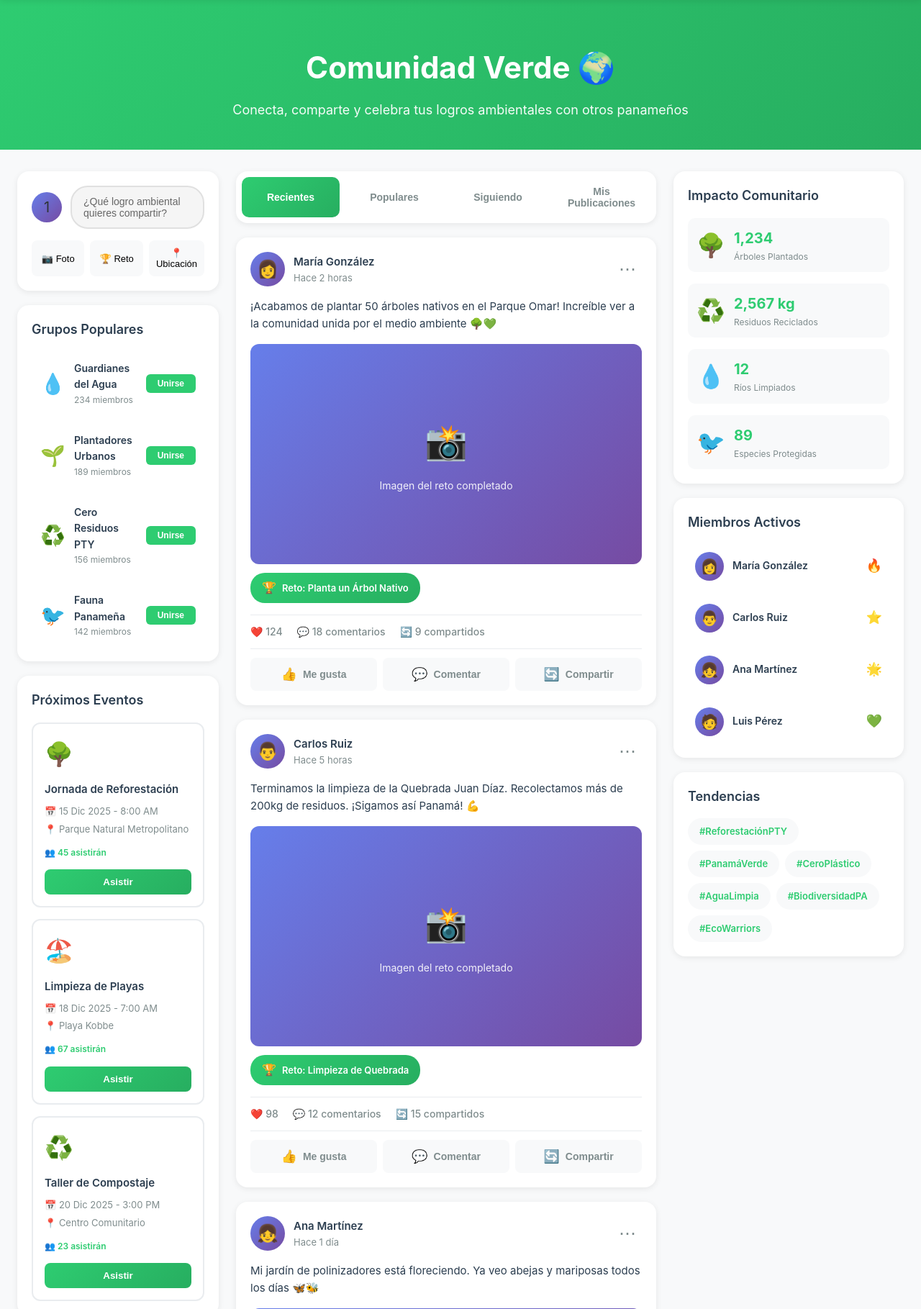
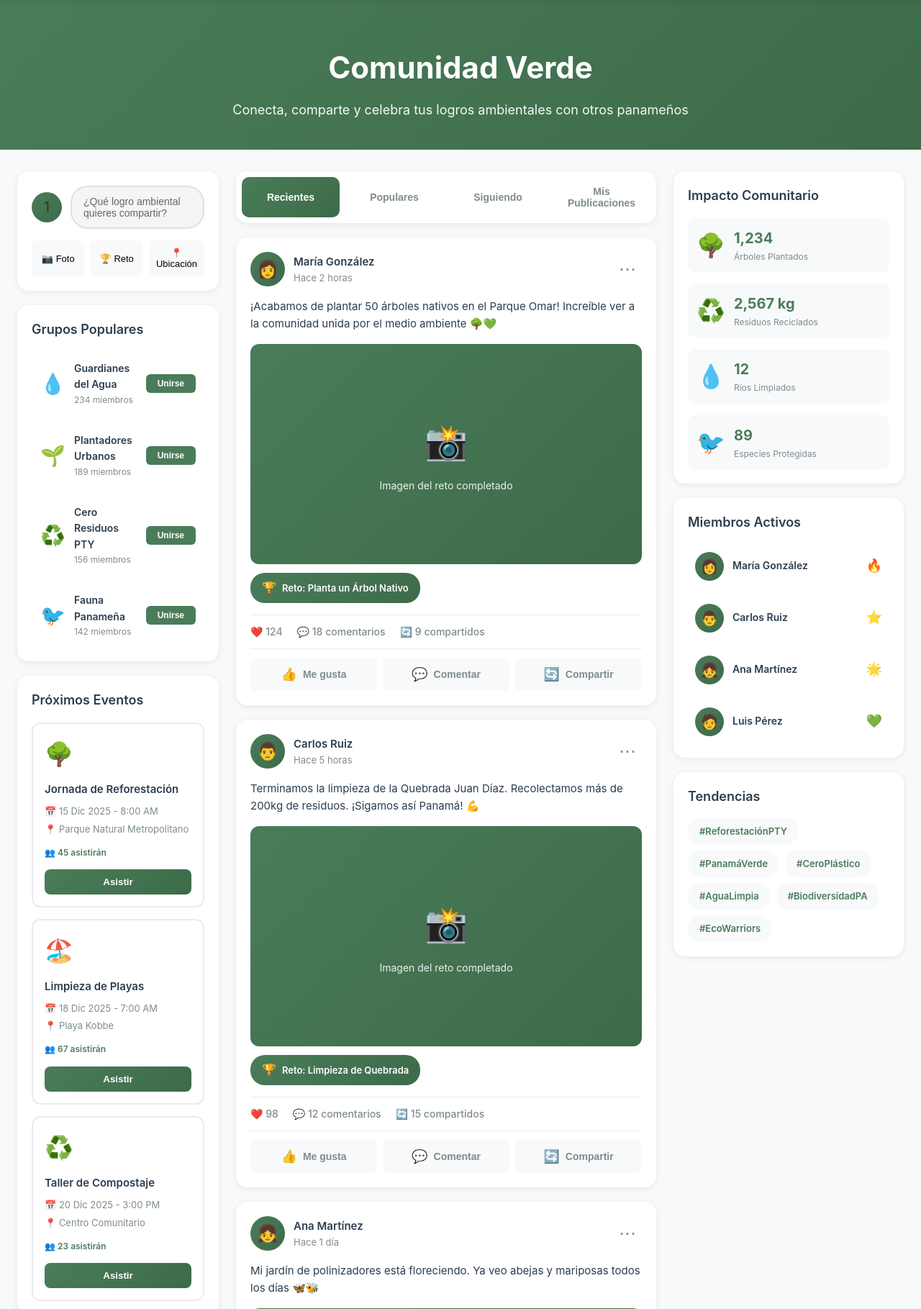
Before and after one commit to NathalyB-Mcklean/RETOS-VERDES, a PHP site: page /retos-verdes/comunidad.php in a window 1280 px wide. Shown: the part 83-1902 px from the top of the page at 72% size. Run offline with PHP 8.4, Linux system fonts and the light colour scheme; the visitor is signed in with stand-in values (Sample User, id 1); some web fonts are replaced.

Commit message:
Cambio de colores

```diff
--- a/comunidad.css
+++ b/comunidad.css
@@ -1,10 +1,10 @@
 /* ============================================
-   PÁGINA DE COMUNIDAD - ESTILOS
+   PÁGINA DE COMUNIDAD - ESTILOS (Tonos Verdes)
    ============================================ */
 
 /* Hero Section */
 .community-hero {
-    background: linear-gradient(135deg, #2ecc71 0%, #27ae60 100%);
+    background: linear-gradient(135deg, #4a7c59 0%, #3d6b4a 100%);
     padding: 60px 0 40px;
     color: white;
     text-align: center;
@@ -65,7 +65,7 @@
     width: 42px;
     height: 42px;
     border-radius: 50%;
-    background: linear-gradient(135deg, #667eea 0%, #764ba2 100%);
+    background: linear-gradient(135deg, #4a7c59 0%, #3d6b4a 100%);
     display: flex;
     align-items: center;
     justify-content: center;
@@ -86,7 +86,7 @@
 }
 
 .post-input:hover {
-    border-color: #2ecc71;
+    border-color: #4a7c59;
     background: white;
 }
 
@@ -169,7 +169,7 @@
 
 .btn-join {
     padding: 6px 16px;
-    background: #2ecc71;
+    background: #4a7c59;
     color: white;
     border: none;
     border-radius: 6px;
@@ -180,7 +180,7 @@
 }
 
 .btn-join:hover {
-    background: #27ae60;
+    background: #3d6b4a;
     transform: scale(1.05);
 }
 
@@ -199,8 +199,8 @@
 }
 
 .event-item:hover {
-    border-color: #2ecc71;
-    box-shadow: 0 4px 12px rgba(46, 204, 113, 0.15);
+    border-color: #4a7c59;
+    box-shadow: 0 4px 12px rgba(74, 124, 89, 0.15);
 }
 
 .event-icon {
@@ -230,7 +230,7 @@
 .event-participants {
     display: inline-block;
     font-size: 12px;
-    color: #2ecc71;
+    color: #4a7c59;
     font-weight: 600;
     margin-top: 8px;
 }
@@ -238,7 +238,7 @@
 .btn-event {
     width: 100%;
     padding: 10px;
-    background: linear-gradient(135deg, #2ecc71 0%, #27ae60 100%);
+    background: linear-gradient(135deg, #4a7c59 0%, #3d6b4a 100%);
     color: white;
     border: none;
     border-radius: 8px;
@@ -249,7 +249,7 @@
 
 .btn-event:hover {
     transform: translateY(-2px);
-    box-shadow: 0 4px 12px rgba(46, 204, 113, 0.3);
+    box-shadow: 0 4px 12px rgba(74, 124, 89, 0.3);
 }
 
 /* ============================================
@@ -291,7 +291,7 @@
 }
 
 .filter-tab.active {
-    background: linear-gradient(135deg, #2ecc71 0%, #27ae60 100%);
+    background: linear-gradient(135deg, #4a7c59 0%, #3d6b4a 100%);
     color: white;
 }
 
@@ -331,7 +331,7 @@
     width: 48px;
     height: 48px;
     border-radius: 50%;
-    background: linear-gradient(135deg, #667eea 0%, #764ba2 100%);
+    background: linear-gradient(135deg, #4a7c59 0%, #3d6b4a 100%);
     display: flex;
     align-items: center;
     justify-content: center;
@@ -387,7 +387,7 @@
 }
 
 .placeholder-image {
-    background: linear-gradient(135deg, #667eea 0%, #764ba2 100%);
+    background: linear-gradient(135deg, #4a7c59 0%, #3d6b4a 100%);
     aspect-ratio: 16/9;
     display: flex;
     flex-direction: column;
@@ -411,7 +411,7 @@
     align-items: center;
     gap: 8px;
     padding: 8px 16px;
-    background: linear-gradient(135deg, #2ecc71 0%, #27ae60 100%);
+    background: linear-gradient(135deg, #4a7c59 0%, #3d6b4a 100%);
     color: white;
     border-radius: 20px;
     font-size: 13px;
@@ -476,8 +476,8 @@
 .btn-load-more {
     padding: 14px 32px;
     background: white;
-    border: 2px solid #2ecc71;
-    color: #2ecc71;
+    border: 2px solid #4a7c59;
+    color: #4a7c59;
     border-radius: 12px;
     font-weight: 600;
     cursor: pointer;
@@ -485,7 +485,7 @@
 }
 
 .btn-load-more:hover {
-    background: #2ecc71;
+    background: #4a7c59;
     color: white;
     transform: translateY(-2px);
 }
@@ -542,7 +542,7 @@
 .impact-number {
     font-size: 20px;
     font-weight: 700;
-    color: #2ecc71;
+    color: #4a7c59;
 }
 
 .impact-label {
@@ -574,7 +574,7 @@
     width: 40px;
     height: 40px;
     border-radius: 50%;
-    background: linear-gradient(135deg, #667eea 0%, #764ba2 100%);
+    background: linear-gradient(135deg, #4a7c59 0%, #3d6b4a 100%);
     display: flex;
     align-items: center;
     justify-content: center;
@@ -604,14 +604,14 @@
     background: #f8f9fa;
     border-radius: 20px;
     font-size: 13px;
-    color: #2ecc71;
+    color: #4a7c59;
     font-weight: 600;
     text-decoration: none;
     transition: all 0.3s ease;
 }
 
 .tag:hover {
-    background: #2ecc71;
+    background: #4a7c59;
     color: white;
     transform: translateY(-2px);
 }
--- a/comunidad.php
+++ b/comunidad.php
@@ -145,7 +145,7 @@ $grupos = [
     <section class="community-hero">
         <div class="container">
             <div class="community-hero-content">
-                <h2 class="page-title">Comunidad Verde 🌍</h2>
+                <h2 class="page-title">Comunidad Verde</h2>
                 <p class="page-subtitle">Conecta, comparte y celebra tus logros ambientales con otros panameños</p>
             </div>
         </div>
--- a/mis-retos.php
+++ b/mis-retos.php
@@ -159,7 +159,7 @@ function diasRestantes($fecha_limite) {
     <section class="my-challenges-hero">
         <div class="container">
             <div class="hero-content">
-                <h2 class="page-title">Mis Retos 🎯</h2>
+                <h2 class="page-title">Mis Retos</h2>
                 <p class="page-subtitle">Sigue tu progreso y alcanza nuevas metas ambientales</p>
             </div>
         </div>
```
Also changed, not shown: mis-retos.css (+19 -19 lines).
